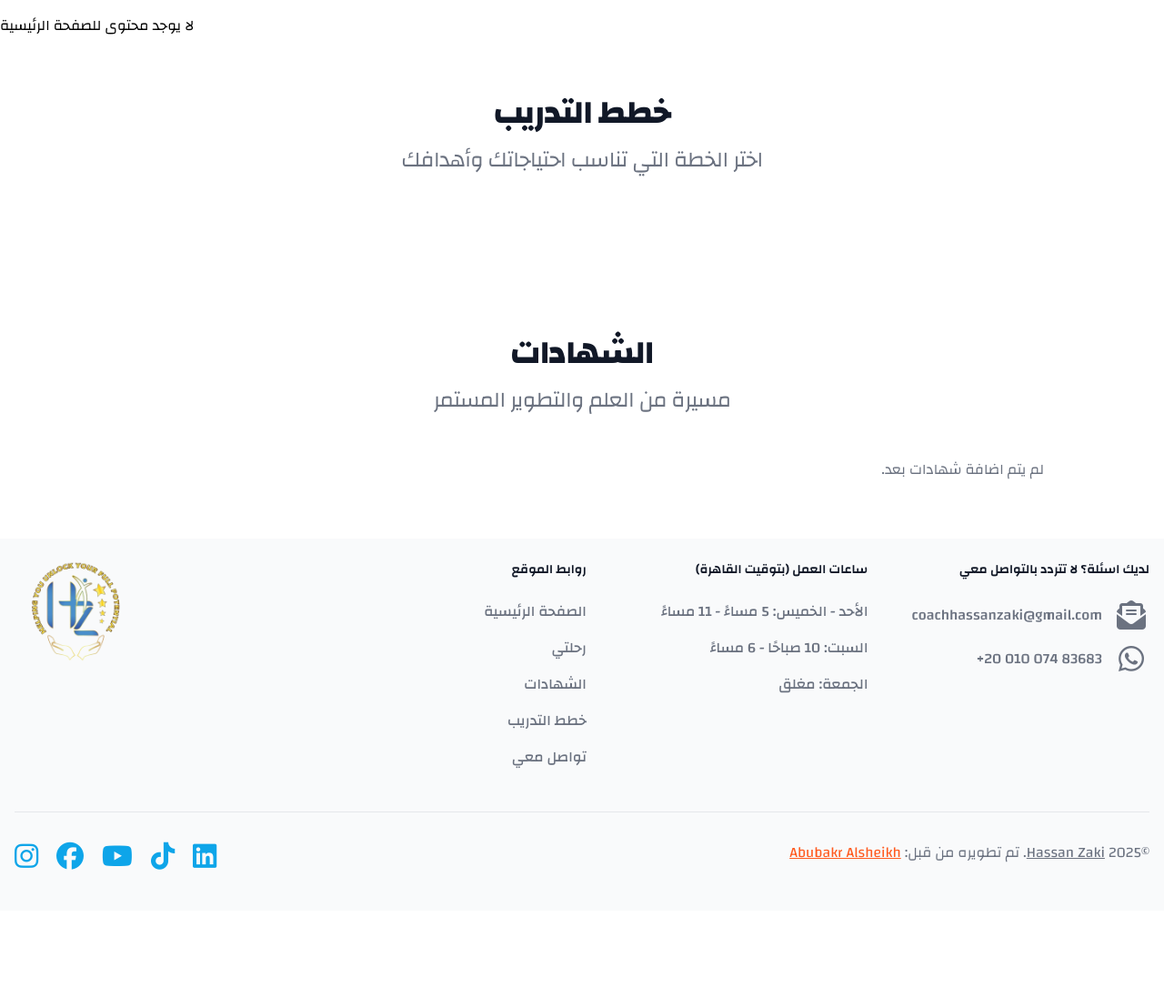
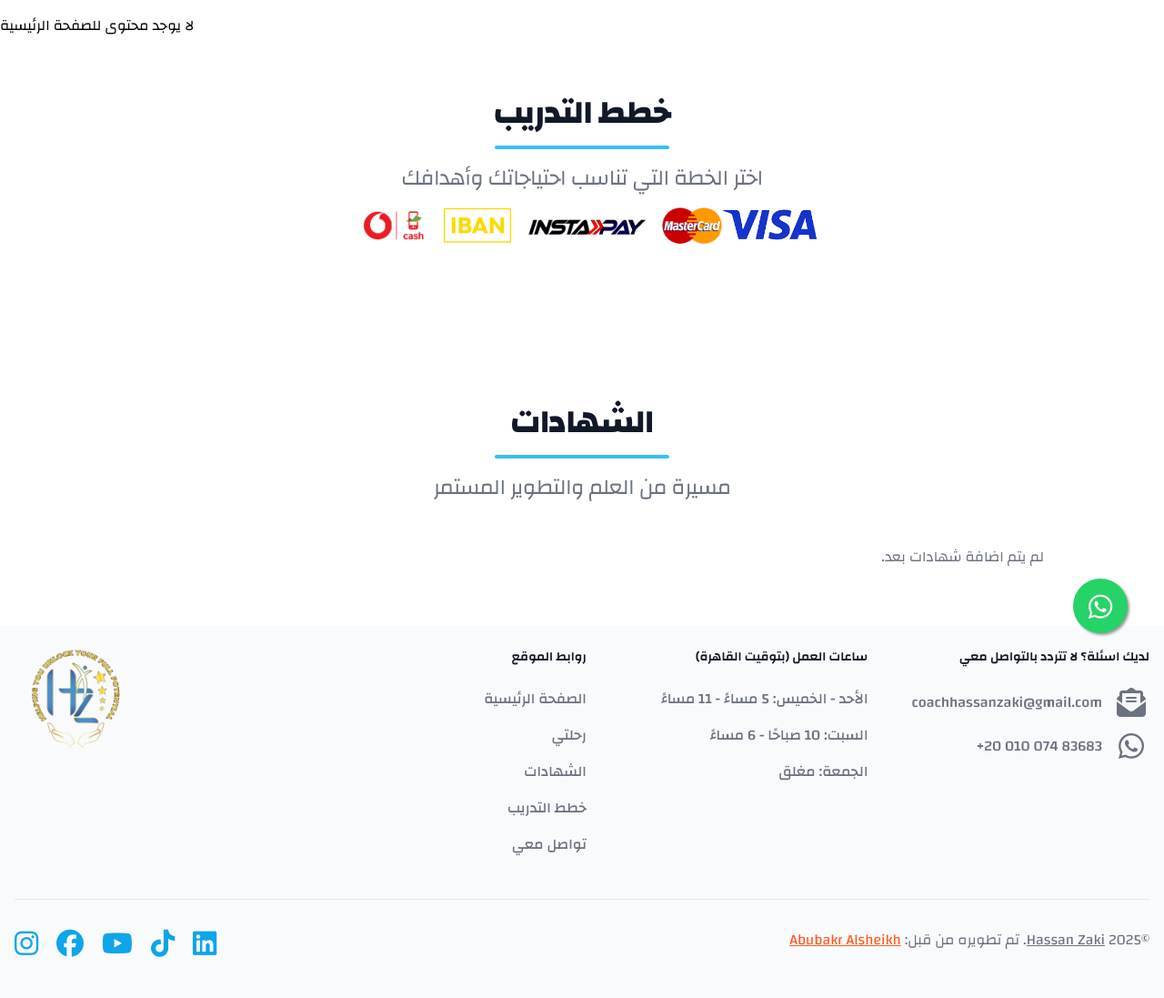
Before and after one commit to Abubakr-Alsheikh/hassanzaki-coaching-website, a Django app: page / in a window 1280 px wide. Shown: the part 64-1161 px from the top of the page at 91% size. Before the commit the page ends 1020 px from the top, so only its background shows below. Run offline with Django 5.2, Linux system fonts and the light colour scheme; data that the repository does not hold is empty; some libraries are stand-ins or nearby versions.

Commit message:
Improve the website & add images

```diff
--- a/coaching_website/settings/development.py
+++ b/coaching_website/settings/development.py
@@ -2,4 +2,4 @@ from .base import *
 
 DEBUG = True
 
-ALLOWED_HOSTS = ['localhost', '127.0.0.1']
+ALLOWED_HOSTS = ["*"]
--- a/coaching_website/settings/production.py
+++ b/coaching_website/settings/production.py
@@ -2,4 +2,4 @@ from .base import *
 
 DEBUG = False
 
-ALLOWED_HOSTS = ["*"]
+ALLOWED_HOSTS = ["www.coachhassanzaki.online", "coachhassanzaki.online"]
--- a/core/forms.py
+++ b/core/forms.py
@@ -71,14 +71,13 @@ class CoachingRequestForm(forms.ModelForm):
         widget=forms.EmailInput(
             attrs={
                 "class": "bg-gray-50 border border-gray-300 text-gray-900 text-sm rounded-lg focus:ring-primary-600 focus:border-primary-600 block w-full p-2.5 dark:bg-gray-700 dark:border-gray-600 dark:placeholder-gray-400 dark:text-white dark:focus:ring-primary-500 dark:focus:border-primary-500",
-                "placeholder": "أدخل عنوان بريدك الإلكتروني (example@domain.com)",
+                "placeholder": "أدخل بريدك الإلكتروني إذا رغبت (اختياري)",
                 "dir": "ltr",
             }
         ),
+        required=False,
         label="بريدك الإلكتروني",
-        validators=[validate_email],
         error_messages={
-            "required": "هذا الحقل مطلوب.",
             "invalid": "أدخل عنوان بريد إلكتروني صحيح.",
         },
     )
--- a/core/models.py
+++ b/core/models.py
@@ -78,7 +78,9 @@ class CoachingRequest(models.Model):
     scheduled_datetime = models.DateTimeField("Date and Time", default=timezone.now)
     details = models.TextField("Details", blank=True, null=True)
     name = models.CharField("Name", max_length=255)
-    email = models.EmailField("Email", validators=[validate_email])
+    email = models.EmailField(
+        "Email", validators=[validate_email], blank=True, null=True
+    )
 
     phone_regex = RegexValidator(
         regex=r"^\+\d{9,15}$",
--- a/core/views.py
+++ b/core/views.py
@@ -13,13 +13,21 @@ from .forms import CertificationForm, CoachingRequestForm, PricingPlanForm
 
 logger = logging.getLogger(__name__)
 
+
 def index(request):
     plans = PricingPlan.objects.all()
     home_content = HomePageContent.objects.first()
     certifications = Certification.objects.all()
     return render(
-        request, "coaching/index.html", {"plans": plans, "home_content": home_content, 'certifications': certifications}
+        request,
+        "coaching/index.html",
+        {
+            "plans": plans,
+            "home_content": home_content,
+            "certifications": certifications,
+        },
     )
+
 
 def coaching_request_view(request, plan_id):
     try:
@@ -55,7 +63,9 @@ def coaching_request_view(request, plan_id):
 
             # 3. Save the datetime to the database in UTC
             coaching_request = form.save(commit=False)
-            coaching_request.scheduled_datetime = localized_datetime.astimezone(pytz.utc)  # Save in UTC
+            coaching_request.scheduled_datetime = localized_datetime.astimezone(
+                pytz.utc
+            )  # Save in UTC
             coaching_request.plan = plan
 
             # Check for double-booking before saving
@@ -64,8 +74,15 @@ def coaching_request_view(request, plan_id):
             ).exists()
 
             if is_double_booked:
-                messages.error(request, "لقد تم حجز هذه الفترة الزمنية بالفعل. يرجى اختيار وقت آخر.")
-                return render(request, "coaching/coaching_request_form.html", {"form": form, "plan": plan})
+                messages.error(
+                    request,
+                    "لقد تم حجز هذه الفترة الزمنية بالفعل. يرجى اختيار وقت آخر.",
+                )
+                return render(
+                    request,
+                    "coaching/coaching_request_form.html",
+                    {"form": form, "plan": plan},
+                )
 
             coaching_request.save()
 
@@ -83,14 +100,15 @@ def coaching_request_view(request, plan_id):
             html_message = render_to_string(
                 "coaching/emails/coaching_request_confirmation.html", context
             )
-            send_mail(
-                subject,
-                "",
-                settings.DEFAULT_FROM_EMAIL,
-                [user_email],
-                html_message=html_message,
-                fail_silently=False,
-            )
+            if user_email is not None:
+                send_mail(
+                    subject,
+                    "",
+                    settings.DEFAULT_FROM_EMAIL,
+                    [user_email],
+                    html_message=html_message,
+                    fail_silently=False,
+                )
 
             # Admin email context (in default/Egypt timezone)
             admin_email = settings.ADMIN_EMAIL
@@ -119,7 +137,7 @@ def coaching_request_view(request, plan_id):
 
             messages.success(
                 request,
-                "تم تقديم طلب الاستشارة التدريبية الخاص بك بنجاح، وسوف نتواصل معك قريباً لتأكيد الموعد!",
+                "تم تقديم طلبك بنجاح وسوف نتواصل معك من خلال وسائل التواصل التى ادخلتها.",
             )
             return redirect("coaching:index")
         else:
@@ -139,6 +157,7 @@ def coaching_request_view(request, plan_id):
     return render(
         request, "coaching/coaching_request_form.html", {"form": form, "plan": plan}
     )
+
 
 @login_required
 def dashboard(request):
@@ -285,6 +304,7 @@ def certification_list(request):
     context = {"certifications": certifications}
     return render(request, "coaching/dashboard/certification_list.html", context)
 
+
 @login_required
 def certification_create(request):
     if request.method == "POST":
@@ -294,7 +314,10 @@ def certification_create(request):
             return redirect("coaching:certification_list")
     else:
         form = CertificationForm()
-    return render(request, "coaching/dashboard/certification_create.html", {"form": form})
+    return render(
+        request, "coaching/dashboard/certification_create.html", {"form": form}
+    )
+
 
 @login_required
 def certification_edit(request, certification_id):
@@ -308,8 +331,11 @@ def certification_edit(request, certification_id):
     else:
         form = CertificationForm(instance=certification)
     return render(
-        request, "coaching/dashboard/certification_edit.html", {"form": form, "certification": certification}
+        request,
+        "coaching/dashboard/certification_edit.html",
+        {"form": form, "certification": certification},
     )
+
 
 @login_required
 def certification_delete(request, certification_id):
@@ -319,5 +345,7 @@ def certification_delete(request, certification_id):
         certification.delete()
         return redirect("coaching:certification_list")
     return render(
-        request, "coaching/dashboard/certification_delete_confirmation.html", {"certification": certification}
+        request,
+        "coaching/dashboard/certification_delete_confirmation.html",
+        {"certification": certification},
     )
--- a/static/src/output.css
+++ b/static/src/output.css
@@ -1175,6 +1175,11 @@ input:checked + .toggle-bg {
   margin-bottom: 1.5rem;
 }
 
+.my-2 {
+  margin-top: 0.5rem;
+  margin-bottom: 0.5rem;
+}
+
 .mb-0\.5 {
   margin-bottom: 0.125rem;
 }
@@ -1375,12 +1380,20 @@ input:checked + .toggle-bg {
   height: 100vh;
 }
 
+.h-1 {
+  height: 0.25rem;
+}
+
 .max-h-\[500px\] {
   max-height: 500px;
 }
 
 .max-h-full {
   max-height: 100%;
+}
+
+.max-h-4 {
+  max-height: 1rem;
 }
 
 .w-1\/2 {
@@ -1637,6 +1650,12 @@ input:checked + .toggle-bg {
   margin-bottom: calc(2rem * var(--tw-space-y-reverse));
 }
 
+.space-x-4 > :not([hidden]) ~ :not([hidden]) {
+  --tw-space-x-reverse: 0;
+  margin-right: calc(1rem * var(--tw-space-x-reverse));
+  margin-left: calc(1rem * calc(1 - var(--tw-space-x-reverse)));
+}
+
 .divide-y > :not([hidden]) ~ :not([hidden]) {
   --tw-divide-y-reverse: 0;
   border-top-width: calc(1px * calc(1 - var(--tw-divide-y-reverse)));
@@ -1696,6 +1715,10 @@ input:checked + .toggle-bg {
   border-radius: 0.375rem;
 }
 
+.rounded-sm {
+  border-radius: 0.125rem;
+}
+
 .rounded-xl {
   border-radius: 0.75rem;
 }
@@ -1830,6 +1853,11 @@ input:checked + .toggle-bg {
   background-color: rgb(209 213 219 / var(--tw-bg-opacity, 1));
 }
 
+.bg-gray-400 {
+  --tw-bg-opacity: 1;
+  background-color: rgb(156 163 175 / var(--tw-bg-opacity, 1));
+}
+
 .bg-gray-50 {
   --tw-bg-opacity: 1;
   background-color: rgb(249 250 251 / var(--tw-bg-opacity, 1));
@@ -1915,6 +1943,11 @@ input:checked + .toggle-bg {
 .bg-yellow-500 {
   --tw-bg-opacity: 1;
   background-color: rgb(194 120 3 / var(--tw-bg-opacity, 1));
+}
+
+.bg-primary-400 {
+  --tw-bg-opacity: 1;
+  background-color: rgb(56 189 248 / var(--tw-bg-opacity, 1));
 }
 
 .fill-current {
@@ -2623,6 +2656,11 @@ input:checked + .toggle-bg {
   background-color: rgb(159 88 10 / var(--tw-bg-opacity, 1));
 }
 
+.dark\:bg-primary-700:is(.dark *) {
+  --tw-bg-opacity: 1;
+  background-color: rgb(3 105 161 / var(--tw-bg-opacity, 1));
+}
+
 .dark\:text-blue-500:is(.dark *) {
   --tw-text-opacity: 1;
   color: rgb(63 131 248 / var(--tw-text-opacity, 1));
@@ -2889,6 +2927,11 @@ input:checked + .toggle-bg {
     order: 1;
   }
 
+  .md\:my-10 {
+    margin-top: 2.5rem;
+    margin-bottom: 2.5rem;
+  }
+
   .md\:mb-0 {
     margin-bottom: 0px;
   }
@@ -2948,10 +2991,6 @@ input:checked + .toggle-bg {
 
   .md\:items-start {
     align-items: flex-start;
-  }
-
-  .md\:items-center {
-    align-items: center;
   }
 
   .md\:justify-start {
--- a/templates/coaching/_base.html
+++ b/templates/coaching/_base.html
@@ -81,6 +81,24 @@
       html {
         scroll-behavior: smooth;
       }
+      .float {
+        position: fixed;
+        width: 60px;
+        height: 60px;
+        bottom: 40px;
+        right: 40px;
+        background-color: #25d366;
+        color: #fff;
+        border-radius: 50px;
+        text-align: center;
+        font-size: 30px;
+        box-shadow: 2px 2px 3px #999;
+        z-index: 100;
+      }
+
+      .my-float {
+        margin-top: 16px;
+      }
     </style>
     <!-- Canonical URL -->
     <link rel="canonical" href="{% block canonical_url %}{{ request.build_absolute_uri }}{% endblock canonical_url %}" />
@@ -106,6 +124,9 @@
     {% include "coaching/nav.html" %}
     <div class="container mx-auto mt-4 overflow-hidden">{% block content %} {% endblock content %}</div>
     {% include "coaching/footer.html" %}
+    <a href="https://api.whatsapp.com/send?phone=2001007483683" class="float" target="_blank">
+      <i class="fab fa-whatsapp my-float"></i>
+    </a>
     <script src="https://cdn.jsdelivr.net/npm/flowbite@2.5.2/dist/flowbite.min.js"></script>
     <script src="https://cdnjs.cloudflare.com/ajax/libs/flowbite/2.3.0/flowbite.min.js"></script>
     <script src="https://unpkg.com/aos@2.3.1/dist/aos.js"></script>
--- a/templates/coaching/index.html
+++ b/templates/coaching/index.html
@@ -17,6 +17,7 @@
 <section class="rounded-3xl bg-gray-50 px-4 py-8 antialiased dark:bg-gray-900 md:py-16" id="about" dir="rtl" data-aos="zoom-out-up" data-aos-duration="1000">
   <div class="mx-auto mb-5 max-w-screen-md text-center" data-aos="fade-up" data-aos-duration="1000">
     <h2 class="mb-4 text-4xl font-extrabold tracking-tight text-gray-900 dark:text-white">رحلتى</h2>
+    <hr class="mx-auto my-4 h-1 w-48 rounded-sm border-0 bg-primary-400 dark:bg-primary-700" />
     <h3 class="mb-4 text-2xl tracking-tight text-gray-500 dark:text-white">نحو تطوير الذات واكتشاف القدرات الكامنه</h3>
   </div>
   <div class="mx-auto grid max-w-screen-xl bg-gray-50 p-4 dark:bg-gray-800 md:p-4 lg:grid-cols-12 lg:gap-8 lg:p-8 xl:gap-16 rtl:flex-row-reverse">
@@ -39,7 +40,20 @@
   <div class="mx-auto max-w-screen-xl px-4 py-8 lg:px-6 lg:py-16">
     <div class="mx-auto mb-8 max-w-screen-md text-center lg:mb-12" data-aos="zoom-out-down" data-aos-duration="1000">
       <h2 class="mb-4 text-4xl font-extrabold tracking-tight text-gray-900 dark:text-white">خطط التدريب</h2>
+      <hr class="mx-auto my-4 h-1 w-48 rounded-sm border-0 bg-primary-400 dark:bg-primary-700" />
       <h3 class="mb-4 text-2xl tracking-tight text-gray-500 dark:text-white">اختر الخطة التي تناسب احتياجاتك وأهدافك</h3>
+      <div class="flex justify-center space-x-4">
+        <img src="{% static "images/visa.png" %}" class="h-10 w-auto" />
+        <!-- Changed max-h-4 to h-10 w-auto -->
+        <img src="{% static "images/mastercard.png" %}" class="h-10 w-auto" />
+        <!-- Changed max-h-4 to h-10 w-auto -->
+        <img src="{% static "images/instapay.png" %}" class="h-10 w-auto" />
+        <!-- Changed max-h-4 to h-10 w-auto -->
+        <img src="{% static "images/iban.png" %}" class="h-10 w-auto" />
+        <!-- Changed max-h-4 to h-10 w-auto -->
+        <img src="{% static "images/vodaphone.png" %}" class="h-10 w-auto" />
+        <!-- Changed max-h-4 to h-10 w-auto -->
+      </div>
     </div>
     <div class="space-y-8 sm:gap-6 lg:grid lg:grid-cols-4 lg:space-y-0 xl:gap-10">
       {% for plan in plans %}
@@ -87,9 +101,10 @@
   <div class="mx-auto max-w-screen-xl px-4 py-8 lg:px-6 lg:py-16">
     <div class="mx-auto mb-8 max-w-screen-md text-center lg:mb-12" data-aos="zoom-out-down" data-aos-duration="1000">
       <h2 class="mb-4 text-4xl font-extrabold tracking-tight text-gray-900 dark:text-white">الشهادات</h2>
+      <hr class="mx-auto my-4 h-1 w-48 rounded-sm border-0 bg-primary-400 dark:bg-primary-700" />
       <h3 class="mb-4 text-2xl tracking-tight text-gray-500 dark:text-white">مسيرة من العلم والتطوير المستمر</h3>
     </div>
-    <div class="grid gap-6 md:grid-cols-2 lg:grid-cols-3">
+    <div class="grid justify-center gap-6 md:grid-cols-2 lg:grid-cols-3">
       {% for certification in certifications %}
       <div class="max-w-sm rounded-lg border border-gray-200 bg-white shadow dark:border-gray-700 dark:bg-gray-800" data-aos="fade-up" data-aos-duration="1000">
         {% if certification.image %}
```
Also changed, not shown: coaching_website/settings/base.py (+55 -54 lines), tailwind.config.js (+7 -44 lines), templates/coaching/coaching_request_form.html (+3 -11 lines), core/migrations/0014_alter_coachingrequest_email.py (added), static/images/iban.png (added), static/images/instapay.png (added), static/images/mastercard.png (added), static/images/visa.png (added), static/images/vodaphone.png (added).
